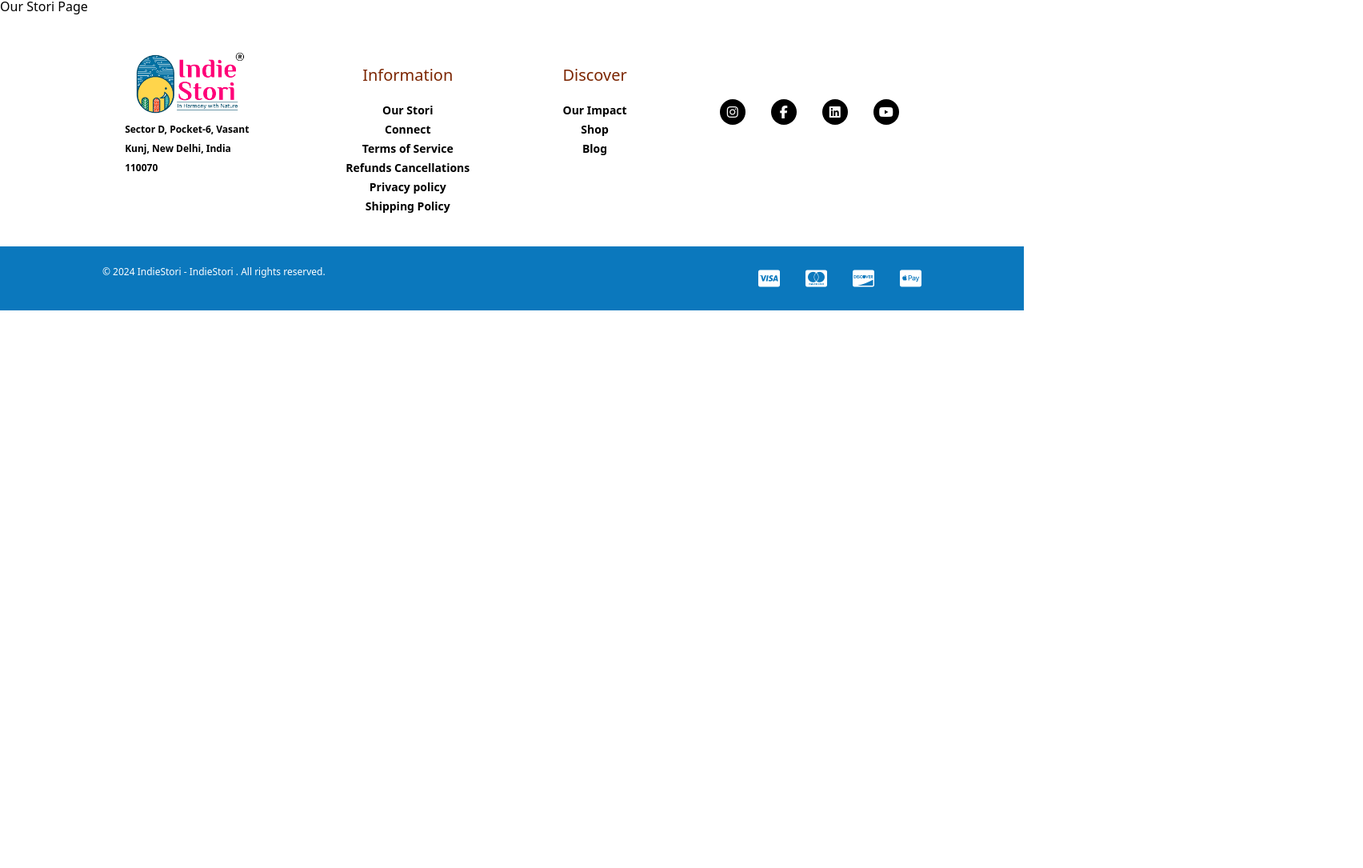
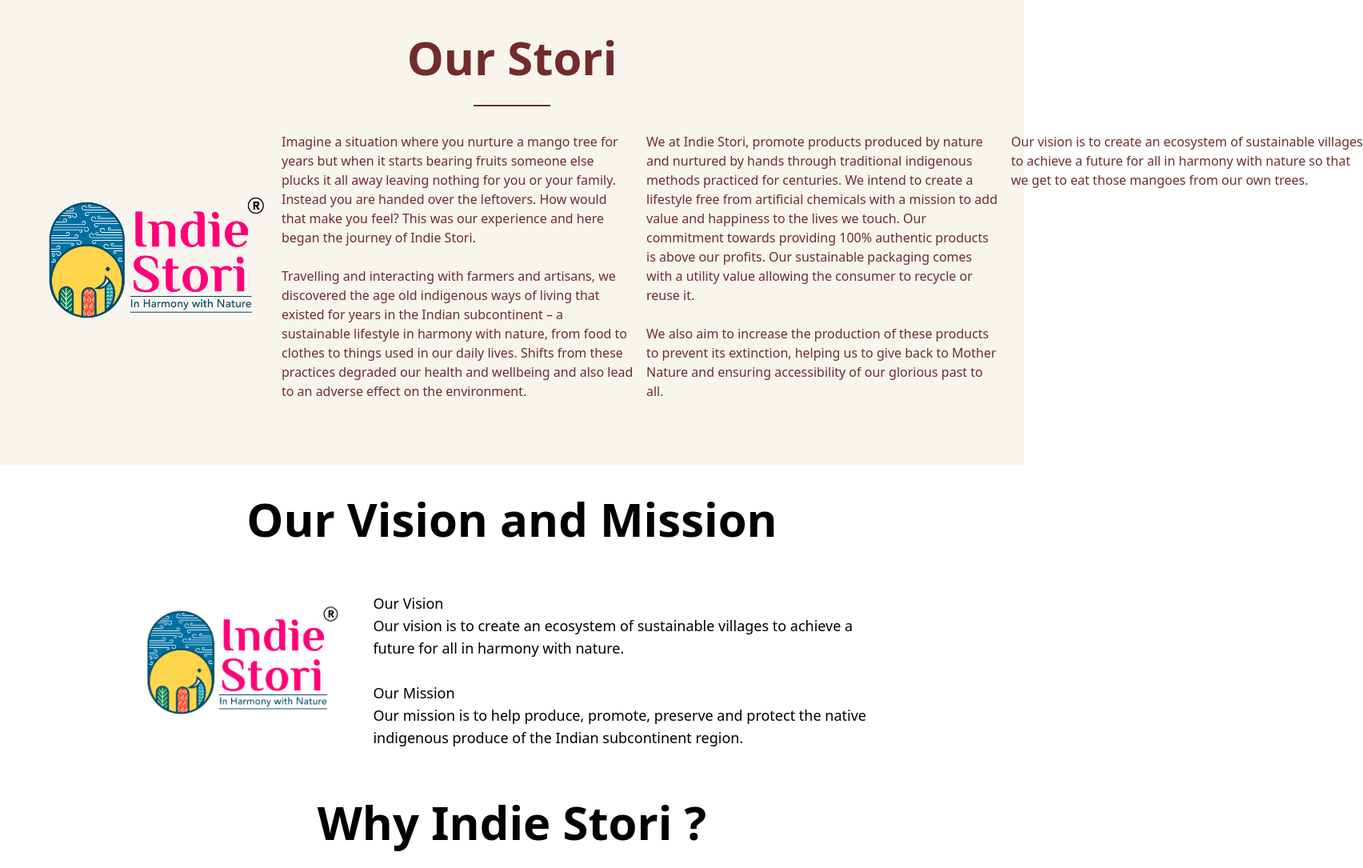
Before and after one commit to Mrityunjay20/IndieStoriesFrontend, a React (Vite) app: page /ourstori in a window 1280 px wide. Shown: the part 172-1257 px from the top of the page at 80% size, 1704 px wide, since content can reach past the window. Before the commit the page ends 800 px from the top, so only its background shows below. Built offline with nearby package versions, Linux system fonts and the light colour scheme.

Commit message:
our stori page updated

```diff
--- a/src/Pages/OurStori.jsx
+++ b/src/Pages/OurStori.jsx
@@ -1,6 +1,49 @@
+import logo from "../assets/HorizontalLogo.png";
+
 export default function OurStoryPage(){
+    return(<>
 
-    return(<>
-    <h1>Our Stori Page</h1>
+    {/* DESCRIPTION  */}
+
+    <div className="bg-[#f8f5ee] text-[#712c2c] p-8">
+      <div className="max-w-7xl mx-auto">
+        <div className="text-center">
+            <h1 className="text-[58px] font-bold mb-4">Our Stori</h1>
+            <div className="border-t-2 border-[#712c2c] w-24 mx-auto mb-8"></div>
+        </div>
+        <div className="flex justify-center mb-8 h-96 lg:mb-0">
+          <img src={logo} alt="Indie Stori Logo" className="w-80 h-80 object-contain" />
+
+            <div className="columns-1 space-y-6 font-medium  lg:columns-2 space-y-4">
+            <p>Imagine a situation where you nurture a mango tree for years but when it starts bearing fruits someone else plucks it all away leaving nothing for you or your family. Instead you are handed over the leftovers. How would that make you feel? This was our experience and here began the journey of Indie Stori.</p>
+            <p>Travelling and interacting with farmers and artisans, we discovered the age old indigenous ways of living that existed for years in the Indian subcontinent – a sustainable lifestyle in harmony with nature, from food to clothes to things used in our daily lives. Shifts from these practices degraded our health and wellbeing and also lead to an adverse effect on the environment.</p>
+            <p>We at Indie Stori, promote products produced by nature and nurtured by hands through traditional indigenous methods practiced for centuries. We intend to create a lifestyle free from artificial chemicals with a mission to add value and happiness to the lives we touch. Our commitment towards providing 100% authentic products is above our profits. Our sustainable packaging comes with a utility value allowing the consumer to recycle or reuse it.</p>
+            <p>We also aim to increase the production of these products to prevent its extinction, helping us to give back to Mother Nature and ensuring accessibility of our glorious past to all.</p>
+            <p>Our vision is to create an ecosystem of sustainable villages to achieve a future for all in harmony with nature so that we get to eat those mangoes from our own trees.</p>
+            </div>
+        </div>
+      </div>
+    </div>
+
+
+        {/* VISION  */}
+
+    <div>
+        <h2 className="text-[58px] font-bold m-6 text-center">Our Vision and Mission</h2>
+        <div className="flex justify-center">
+            <img src={logo} className="h-40 mt-8"></img>
+            <p className="p-6 text-lg w-[680px] font-medium">Our Vision<br/>Our vision is to create an ecosystem of sustainable villages to achieve a future for all in harmony with nature.<br/><br/>
+                Our Mission<br/>Our mission is to help produce, promote, preserve and protect the native indigenous produce of the Indian subcontinent region.</p>
+        </div>
+    </div>
+
+        {/* WHY INDIE STORE  */}
+
+    <div>
+        <h2 className="text-[58px] font-bold m-6 text-center">Why Indie Stori ?</h2>
+
+    </div>
+
+
     </>)
 }
```
